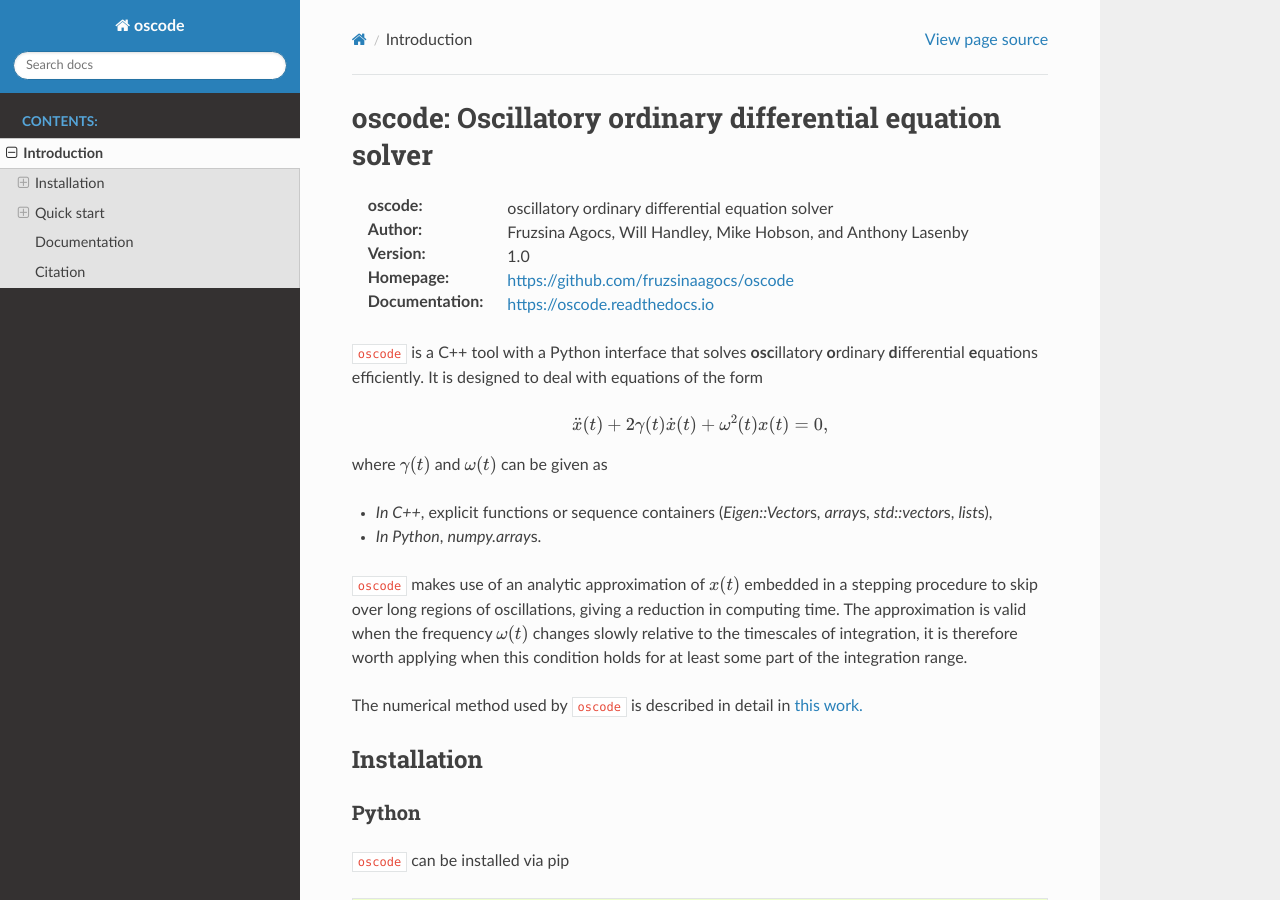
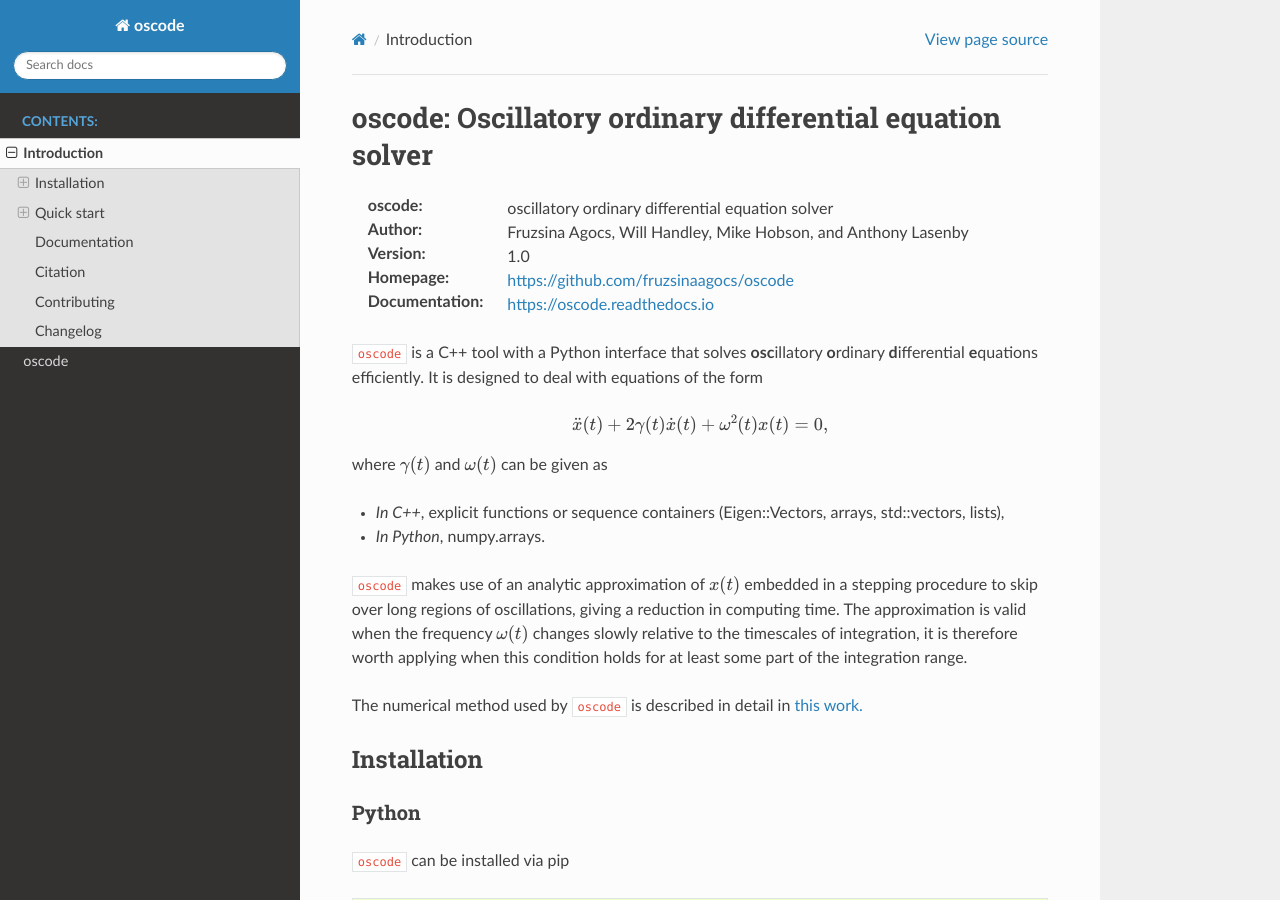
Before and after one commit to fruzsinaagocs/oscode, a Sphinx documentation site: the page built from pyoscode/docs/source/introduction.rst, in a window 1280 px wide and 900 px high. Built offline with Sphinx 7.4.7 and the Read the Docs theme 2.0.0, drawn with Linux system fonts in a browser that asks for light colours; pages that are not in the unit, such as notebooks, are missing from menus; some of the changed text lies outside the part shown.

```diff
--- a/pyoscode/docs/source/introduction.rst
+++ b/pyoscode/docs/source/introduction.rst
@@ -20,9 +20,9 @@ deal with equations of the form
 
 where :math:`\gamma(t)` and :math:`\omega(t)` can be given as
 
-- *In C++*, explicit functions or sequence containers (`Eigen::Vector`\s, `array`\s,
-  `std::vector`\s, `list`\s),
-- *In Python*, `numpy.array`\s.
+- *In C++*, explicit functions or sequence containers (Eigen::Vectors, arrays,
+  std::vectors, lists),
+- *In Python*, numpy.arrays.
 
 ``oscode`` makes use of an analytic approximation of :math:`x(t)` embedded in a
 stepping procedure to skip over long regions of oscillations, giving a reduction
@@ -257,3 +257,9 @@ or using the BibTeX:
        title = {},
        journal = {}
    }
+
+Contributing
+------------
+
+Changelog
+---------
```
Also changed, not shown: README.rst (+14 -13 lines), pyoscode/docs/source/index.rst (+2 -17 lines), pyoscode/docs/source/oscode.rst (added, +7 -0 lines).
